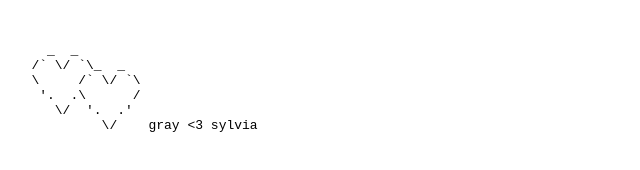
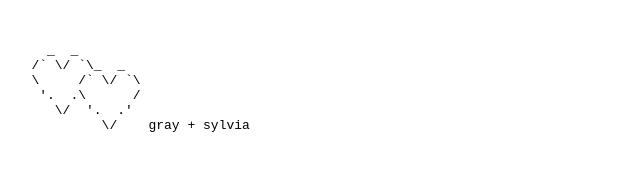
Before and after one commit to claire-moon/gns, a plain HTML site: page index.html in a window 1280 px wide. Shown: the full height of the page, 0-640 px from the left. Drawn offline with Linux system fonts and the light colour scheme.

Commit message:
changed ascii heart to a plus

```diff
--- a/index.html
+++ b/index.html
@@ -12,7 +12,7 @@
    \     /` \/ `\
     '.  .\      /
       \/  '.  .'
-            \/    gray <3 sylvia
+            \/    gray + sylvia
           </div>
         </pre>
     </body>
```
